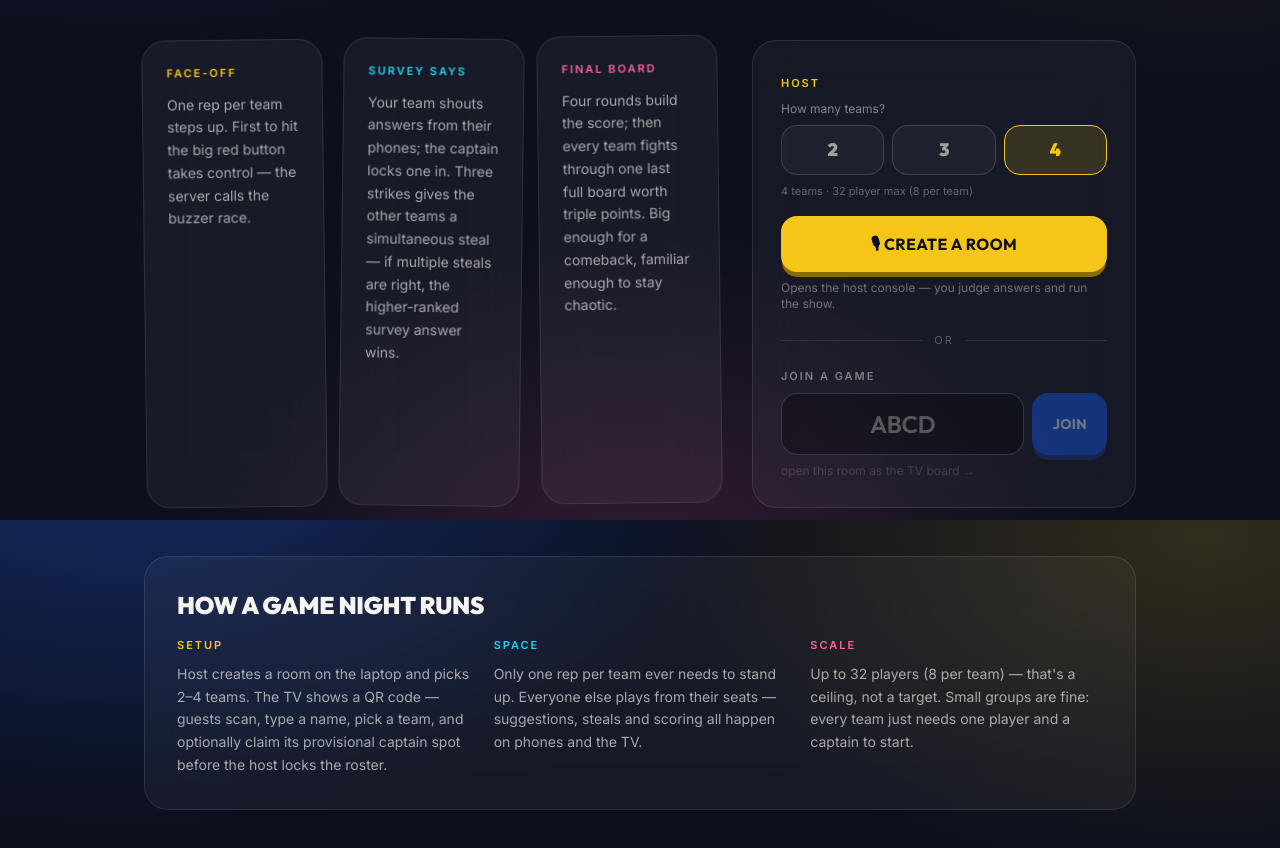
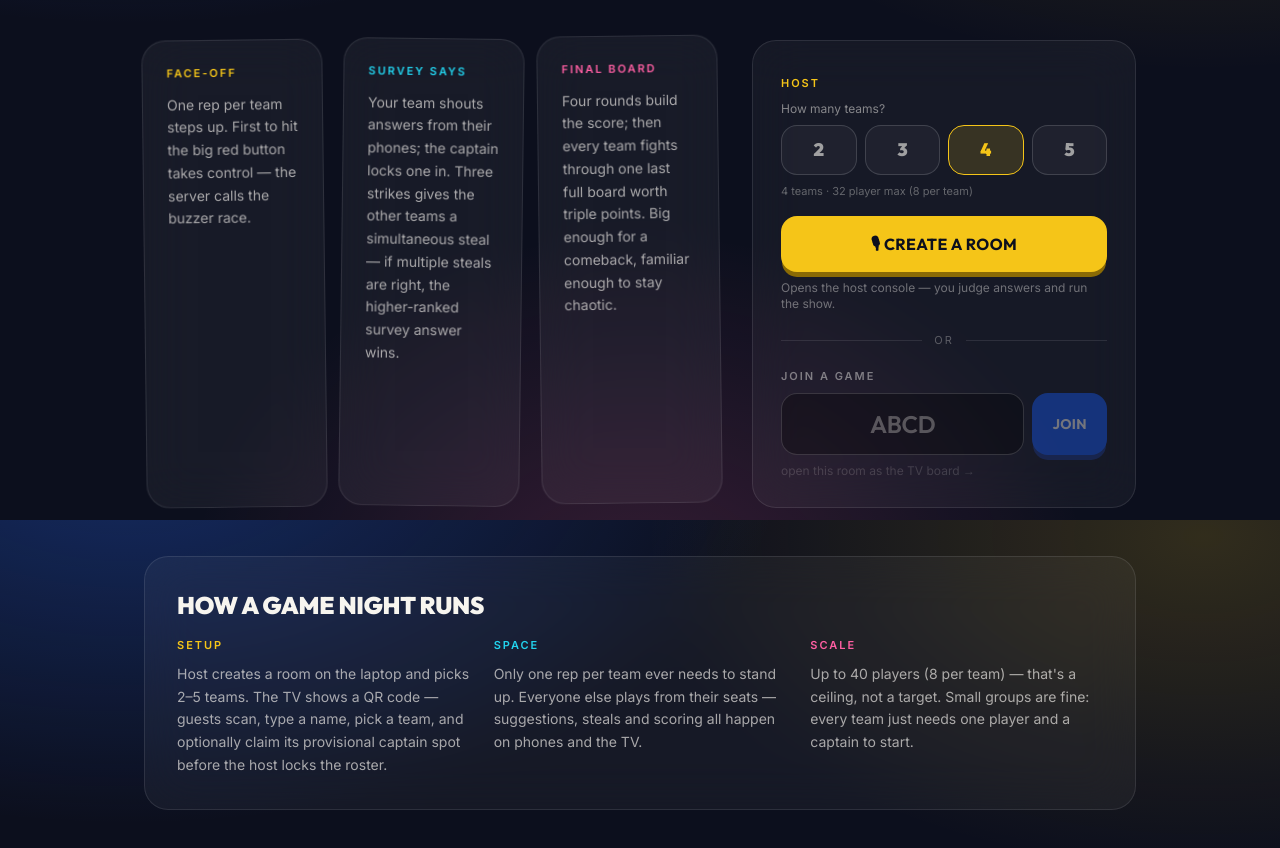
Before and after one commit to mapuya19/feud-night, a Next.js app: page / in a window 1280 px wide. Shown: the part 280-1128 px from the top of the page. Built offline with nearby package versions, Linux system fonts and the light colour scheme; no server answers.

Commit message:
Support up to five teams

```diff
--- a/shared/config.ts
+++ b/shared/config.ts
@@ -9,12 +9,13 @@ export const STRIKES_TO_STEAL = 3;
 /** Huddle time for simultaneous steals, ms. */
 export const STEAL_DURATION_MS = 15_000;
 
-/** Team palette and order. A room uses the first N of these (2–4 teams). */
+/** Team palette and order. A room uses the first N of these (2–5 teams). */
 export const TEAM_DEFAULTS = [
   { id: "blue", name: "Team Blue", color: "#2563eb" },
   { id: "red", name: "Team Red", color: "#dc2626" },
   { id: "gold", name: "Team Gold", color: "#d97706" },
   { id: "violet", name: "Team Violet", color: "#8b5cf6" },
+  { id: "emerald", name: "Team Emerald", color: "#059669" },
 ] as const;
 
 /** Teams per room can be tuned by the host between 2 and MAX_TEAMS. */
--- a/shared/engine.ts
+++ b/shared/engine.ts
@@ -20,7 +20,7 @@ export interface EngineResult {
 const ok: EngineResult = { ok: true };
 const fail = (error: string): EngineResult => ({ ok: false, error });
 
-/** Keep a requested team count inside the supported 2–4 range. */
+/** Keep a requested team count inside the supported 2–5 range. */
 export function clampTeamCount(count: number): number {
   return Math.max(MIN_TEAMS, Math.min(MAX_TEAMS, Math.round(count)));
 }
--- a/src/app/layout.tsx
+++ b/src/app/layout.tsx
@@ -17,7 +17,7 @@ const inter = Inter({
 
 const title = "Feud Night — Family Feud-style party game";
 const description =
-  "A Family Feud-style party game: 2–4 teams, phones as controllers, TV as the board, up to 32 players. Survey says.";
+  "A Family Feud-style party game: 2–5 teams, phones as controllers, TV as the board, up to 40 players. Survey says.";
 
 export const metadata: Metadata = {
   title: { default: title, template: "%s · Feud Night" },
--- a/src/app/page.tsx
+++ b/src/app/page.tsx
@@ -83,8 +83,13 @@ export default function Home() {
             <span className="label text-gold">Host</span>
             <div className="mt-2 flex flex-col gap-2">
               <span className="text-xs text-paper/50">How many teams?</span>
-              <div className="grid grid-cols-3 gap-2" role="group" aria-label="Number of teams">
-                {[2, 3, 4].map((n) => (
+              <div
+                className="grid gap-2"
+                role="group"
+                aria-label="Number of teams"
+                style={{ gridTemplateColumns: `repeat(${MAX_TEAMS - MIN_TEAMS + 1}, minmax(0, 1fr))` }}
+              >
+                {Array.from({ length: MAX_TEAMS - MIN_TEAMS + 1 }, (_, i) => MIN_TEAMS + i).map((n) => (
                   <button
                     key={n}
                     type="button"
@@ -160,7 +165,7 @@ export default function Home() {
         <div className="mt-4 grid gap-6 text-sm leading-relaxed text-paper/65 md:grid-cols-3">
           <p>
             <span className="label mb-2 block text-gold">Setup</span>
-            Host creates a room on the laptop and picks 2–4 teams. The TV shows a
+            Host creates a room on the laptop and picks 2–5 teams. The TV shows a
             QR code — guests scan, type a name, pick a team, and optionally claim
             its provisional captain spot before the host locks the roster.
           </p>
--- a/src/components/board/BoardView.tsx
+++ b/src/components/board/BoardView.tsx
@@ -39,7 +39,7 @@ function Splash({ text }: { text: string }) {
 function Scoreboard({ state }: { state: PublicState }) {
   const cols = state.teams.length;
   return (
-    <div className={cn("grid gap-3", cols === 2 ? "grid-cols-2" : cols === 3 ? "grid-cols-3" : "grid-cols-4")}>
+    <div className="grid gap-3" style={{ gridTemplateColumns: `repeat(${cols}, minmax(0, 1fr))` }}>
       {state.teams.map((t: PublicTeam) => (
         <div
           key={t.id}
@@ -101,7 +101,10 @@ function LobbyBoard({ state }: { state: PublicState }) {
           <span className="mt-3 text-sm text-white/50">{state.teams.reduce((n, t) => n + t.playerCount, 0)} players in</span>
         </div>
       </div>
-      <div className={cn("grid w-full max-w-4xl gap-3", state.teams.length === 4 ? "grid-cols-2 xl:grid-cols-4" : state.teams.length === 3 ? "grid-cols-3" : "grid-cols-2")}>
+      <div
+        className="grid w-full max-w-4xl gap-3"
+        style={{ gridTemplateColumns: `repeat(${Math.min(state.teams.length, 3)}, minmax(0, 1fr))` }}
+      >
         {state.teams.map((t) => (
           <div key={t.id} className="rounded-2xl border border-white/10 bg-white/[0.045] backdrop-blur-xl p-4 text-center">
             <div className="display text-xl" style={{ color: t.color }}>
--- a/src/components/host/HostView.tsx
+++ b/src/components/host/HostView.tsx
@@ -262,7 +262,7 @@ function FaceoffHost({ state }: { state: PublicState }) {
     <section className="host-panel flex flex-col gap-4">
       <h2 className="display text-2xl text-white sm:text-3xl">🔔 Face-off — waiting for a buzz</h2>
       <p className="max-w-4xl text-lg leading-snug text-white/65">{state.question?.prompt}</p>
-      <div className="grid grid-cols-2 gap-3 xl:grid-cols-4">
+      <div className="grid grid-cols-2 gap-3" style={{ gridTemplateColumns: `repeat(${state.teams.length}, minmax(0, 1fr))` }}>
         {state.teams.map((t) => (
           <div key={t.id} className="rounded-2xl border border-white/10 bg-white/[0.045] p-4 text-center backdrop-blur-xl">
             <div className="display text-base" style={{ color: t.color }}>
```
Also changed, not shown: 2 other files (tests, documents, lock files or other folders).
